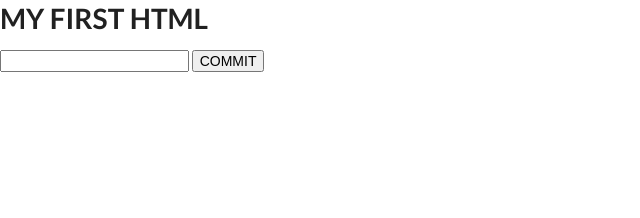
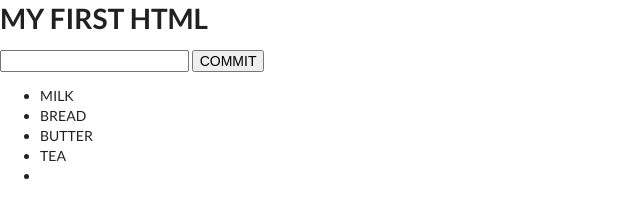
Before and after one commit to amit0904/react, a website: page INDEX.HTML in a window 1280 px wide. Both pictures are taken after a click on the button "COMMIT". Shown: the whole page, without its empty margins (0-640 px from the left). Drawn offline with nearby package versions, Linux system fonts and the light colour scheme.

Commit message:
working to do app

```diff
--- a/INDEX.HTML
+++ b/INDEX.HTML
@@ -4,8 +4,23 @@
     rel="stylesheet"
   /> </head>
 <body>
+    <div>
         <h1>MY FIRST HTML</h1>
-        <input></input>
-        <button>COMMIT</button>
+        <input id="to_do_input"></input>
+        <button id="commit_to_do">COMMIT</button>
+      </div>
+      <div>
+        <ul id="list"><li>MILK</li><li>BREAD</li><li>BUTTER</li><li>TEA</li></ul>
+      </div>
     </body>
+    <script>
+    const list = document.getElementById("list");
+    const toDoInput = document.getElementById("to_do_input");
+    const commitToDo = document.getElementById("commit_to_do");
+    function commitClickHandle(event){console.dir(toDoInput);
+    const value = toDoInput.value;
+    list.innerHTML = `${list.innerHTML}<li>${value}</li>`;
+    }
+      commitToDo.addEventListener("click",commitClickHandle);
+    </script>
 </hmtl>
--- a/package.json
+++ b/package.json
@@ -7,5 +7,8 @@
     "test": "echo \"Error: no test specified\" && exit 1"
   },
   "author": "",
-  "license": "ISC"
+  "license": "ISC",
+  "dependencies": {
+    "http-server": "^0.11.1"
+  }
 }
```
Also changed, not shown: 1 other file.
